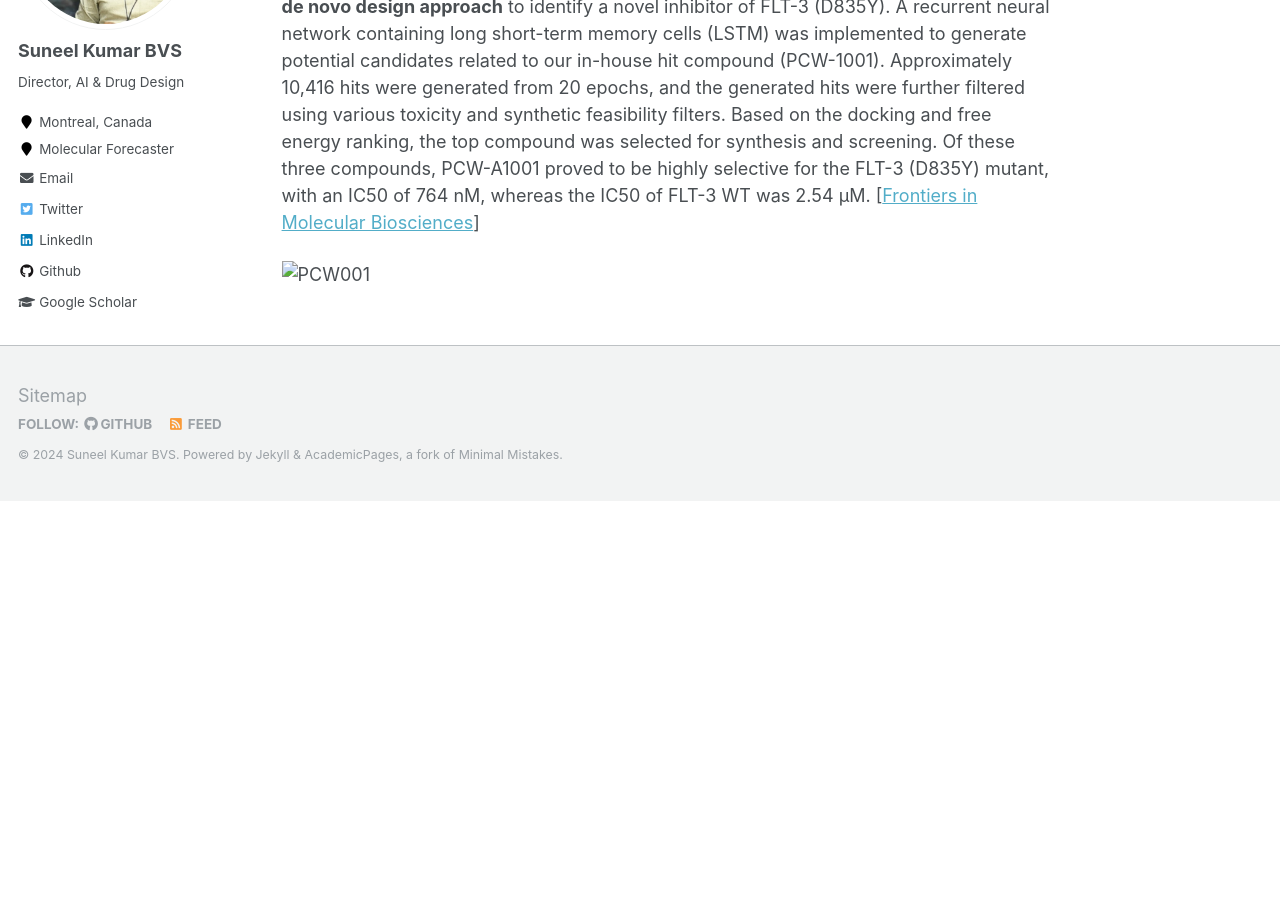
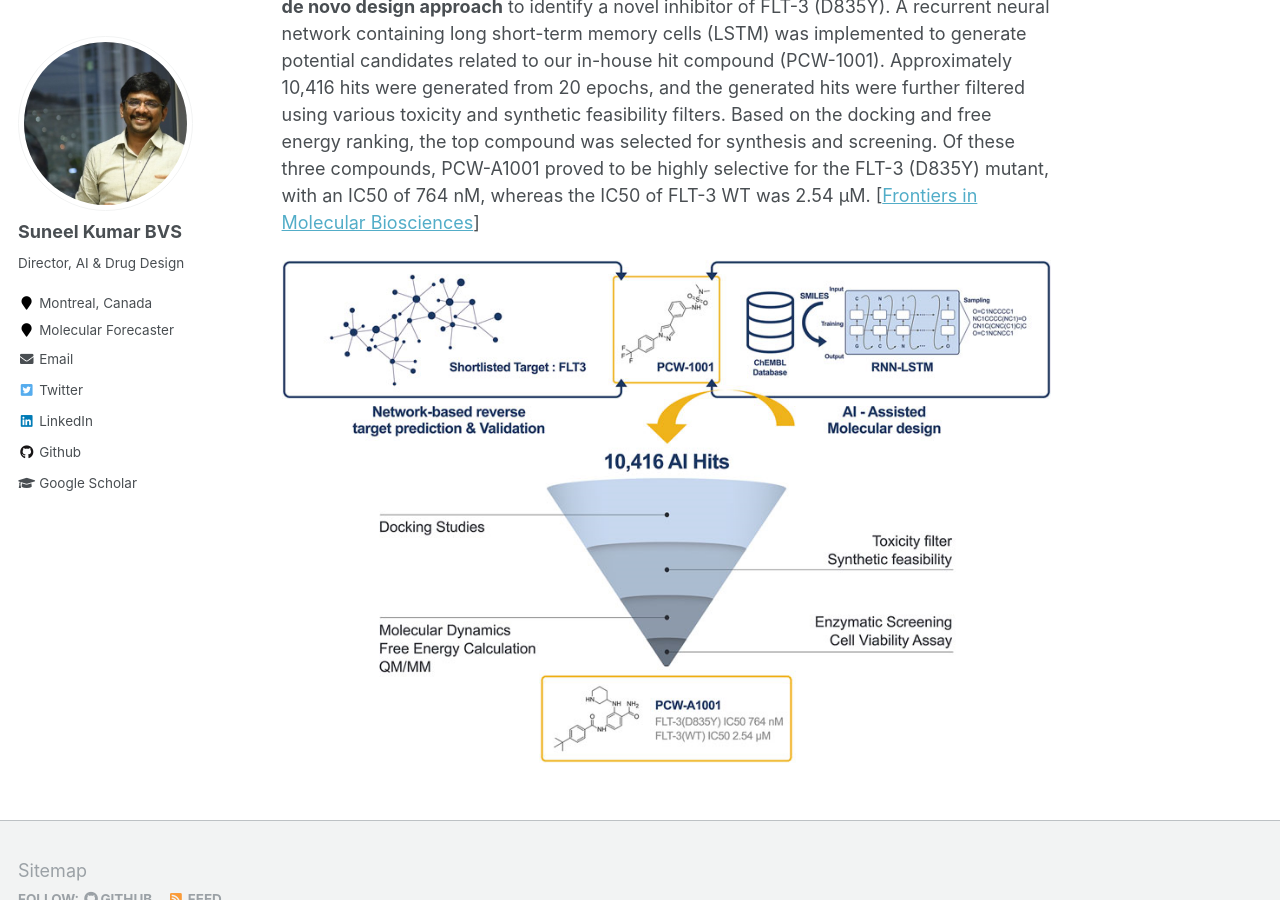
Before and after one commit to suneelbvs/suneelbvs.github.io, a Jekyll site: the page built from _pages/about.md, in a window 1280 px wide and 900 px high, scrolled down 2011 px. Built offline with Jekyll 4.4.1, drawn with Linux system fonts in a browser that asks for light colours; before the commit the page ends 2512 px from its top, so only the background shows below that.

Commit message:
Update about.md

```diff
--- a/_pages/about.md
+++ b/_pages/about.md
@@ -30,4 +30,4 @@ The SARS-CoV-2 virus contains a host of nonstructural proteins (NSPs) that contr
 
 Treating acute myeloid leukemia (AML) by targeting FMS-like tyrosine kinase 3 (FLT-3) is considered an effective treatment strategy. By using AI-assisted hit optimization, we discovered a novel and highly selective compound with desired drug-like properties with which to target the FLT-3 (D835Y) mutant. In the current study, we applied an **AI-assisted de novo design approach** to identify a novel inhibitor of FLT-3 (D835Y). A recurrent neural network containing long short-term memory cells (LSTM) was implemented to generate potential candidates related to our in-house hit compound (PCW-1001). Approximately 10,416 hits were generated from 20 epochs, and the generated hits were further filtered using various toxicity and synthetic feasibility filters. Based on the docking and free energy ranking, the top compound was selected for synthesis and screening. Of these three compounds, PCW-A1001 proved to be highly selective for the FLT-3 (D835Y) mutant, with an IC50 of 764 nM, whereas the IC50 of FLT-3 WT was 2.54 μM. [[Frontiers in Molecular Biosciences]([https://doi.org/10.26434/chemrxiv.12339368.v1](https://www.frontiersin.org/articles/10.3389/fmolb.2022.1072028/full))]
 
-![PCW001](/AI_Driven_Molecular_Design_Workflow.png)
+![PCW001](/images/AI_Driven_Molecular_Design_Workflow.png)
```
